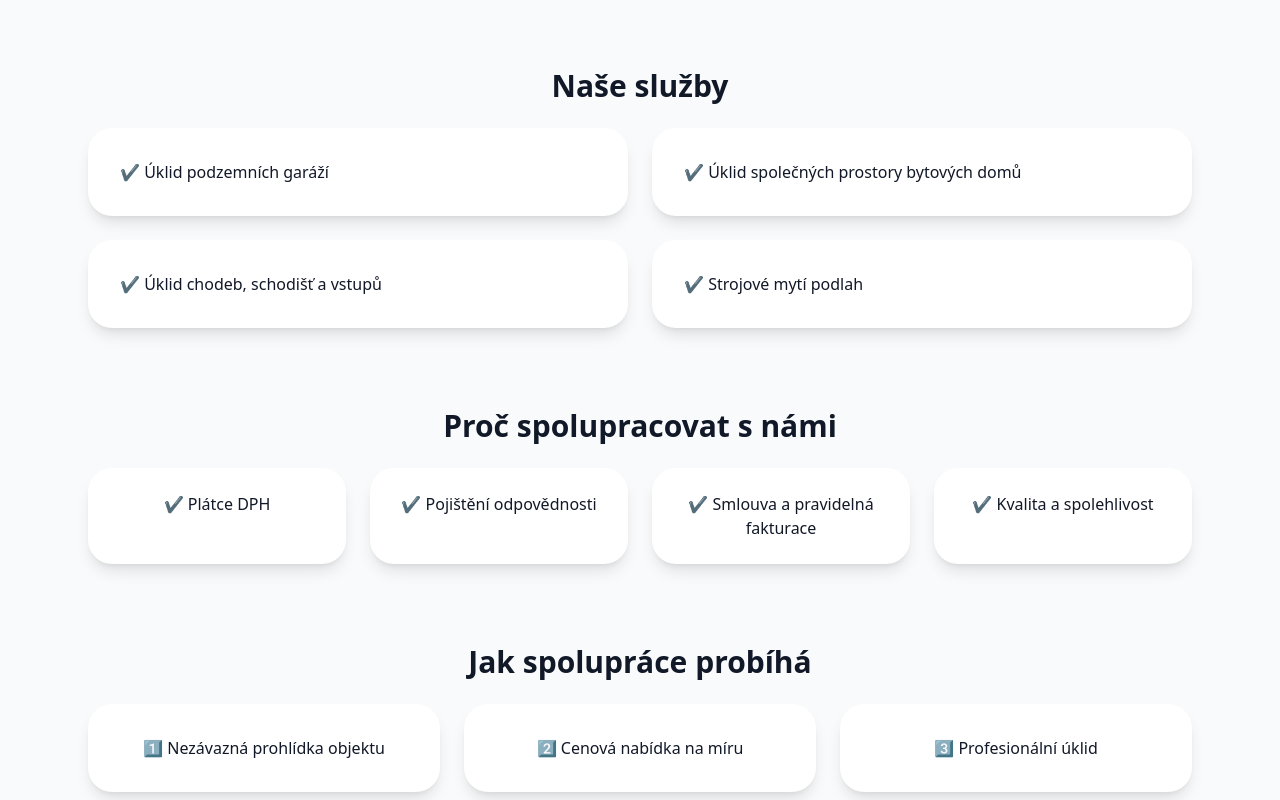
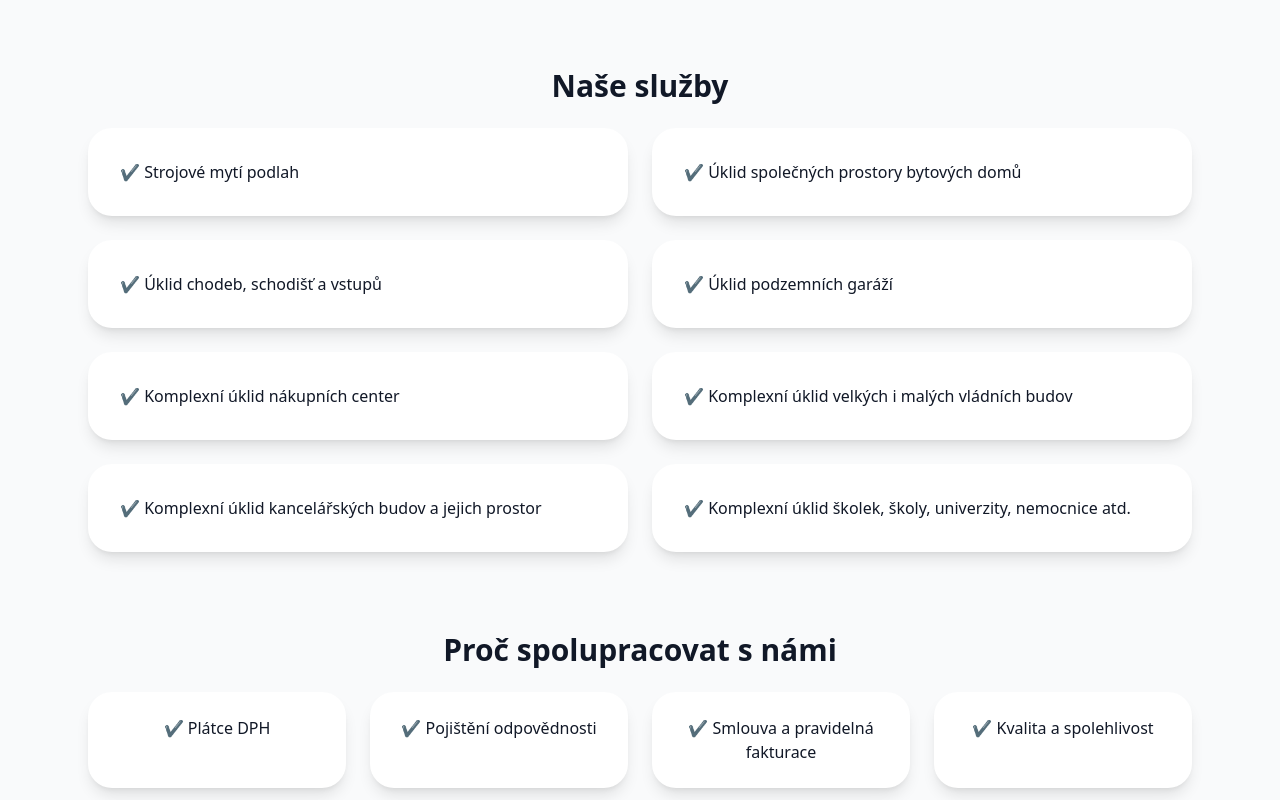
Before and after one commit to Grandsapesku/grandsapesku, a Next.js app: page / in a window 1280 px wide. Shown: the part 700-1500 px from the top of the page. Built offline with nearby package versions, Linux system fonts and the light colour scheme.

Commit message:
Update GrandSapeskuWebsite.jsx

```diff
--- a/components/GrandSapeskuWebsite.jsx
+++ b/components/GrandSapeskuWebsite.jsx
@@ -127,10 +127,14 @@ export default function GrandSapeskuWebsite() {
         <section id="sluzby" className="grid gap-6">
           <h2 className="text-3xl font-bold text-center">Naše služby</h2>
           <ul className="grid md:grid-cols-2 gap-6">
-            <li className="bg-white p-8 rounded-3xl shadow-lg">✔️ Úklid podzemních garáží</li>
+            <li className="bg-white p-8 rounded-3xl shadow-lg">✔️ Strojové mytí podlah</li>
             <li className="bg-white p-8 rounded-3xl shadow-lg">✔️ Úklid společných prostory bytových domů</li>
             <li className="bg-white p-8 rounded-3xl shadow-lg">✔️ Úklid chodeb, schodišť a vstupů</li>
-            <li className="bg-white p-8 rounded-3xl shadow-lg">✔️ Strojové mytí podlah</li>
+            <li className="bg-white p-8 rounded-3xl shadow-lg">✔️ Úklid podzemních garáží</li>
+            <li className="bg-white p-8 rounded-3xl shadow-lg">✔️ Komplexní úklid nákupních center</li>
+            <li className="bg-white p-8 rounded-3xl shadow-lg">✔️ Komplexní úklid velkých i malých vládních budov</li>
+            <li className="bg-white p-8 rounded-3xl shadow-lg">✔️ Komplexní úklid kancelářských budov a jejich prostor</li>
+            <li className="bg-white p-8 rounded-3xl shadow-lg">✔️ Komplexní úklid školek, školy, univerzity, nemocnice atd.</li>
           </ul>
         </section>
 
@@ -236,7 +240,7 @@ export default function GrandSapeskuWebsite() {
               <p>lakovaný hladký povrch od <strong>9 až 13 Kč / m²</strong></p>
             </li>
             <li className="bg-white p-6 rounded-2xl shadow-md">
-              <h3 className="font-semibold mb-2">Strojové mytí podlah nad 700 m² od</h3>
+              <h3 className="font-semibold mb-2">Strojové mytí podlah nad 700 m²</h3>
               <p>lakovaný hladký povrch od <strong>8 až 10Kč / m²</strong></p>
             </li>
             <li className="bg-white p-6 rounded-2xl shadow-md">
```
